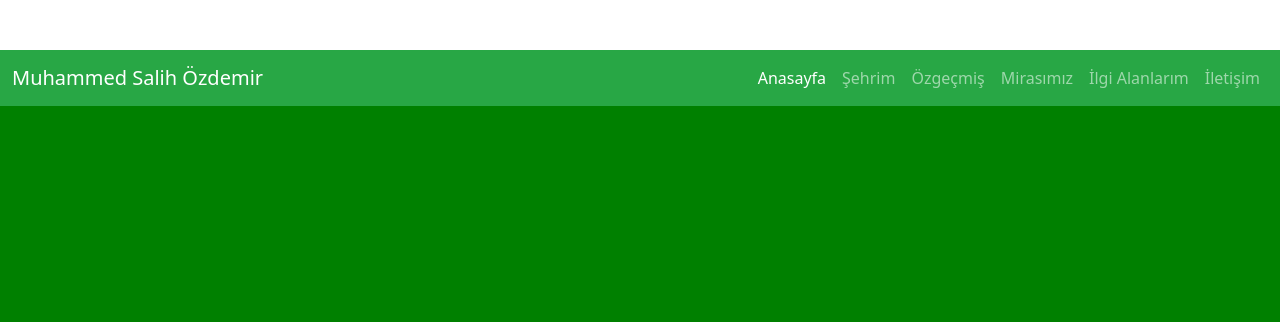
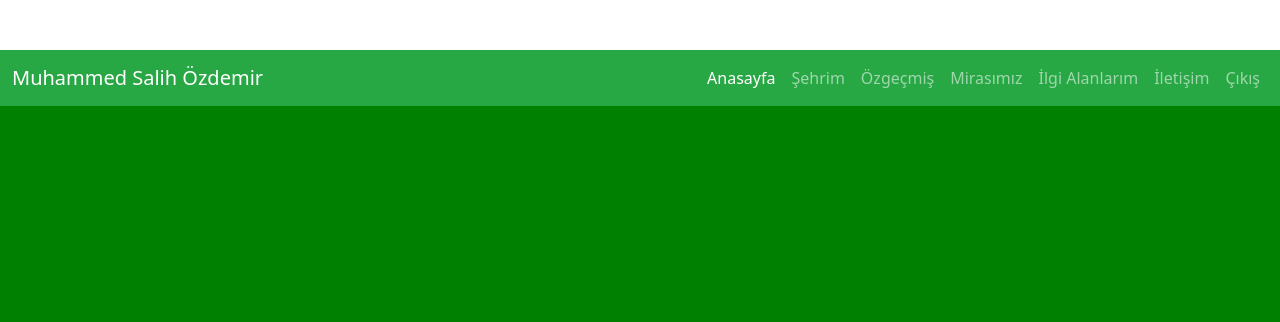
Before and after one commit to salihoz28/salihoz-WEBtek-Proje, a plain HTML site: page hakkimda.html in a window 1280 px wide. Shown: the top 322 px of the page. Drawn offline with nearby package versions, Linux system fonts and the light colour scheme.

Commit message:
Update hakkimda.html

```diff
--- a/hakkimda.html
+++ b/hakkimda.html
@@ -50,6 +50,10 @@
                 <li class="nav-item">
                     <a class="nav-link" href="iletisim.html" target="_blank">İletişim</a>
                 </li>
+		 <li class="nav-item">
+                    <a class="nav-link" href="index.html" >Çıkış</a>
+                </li>
+
             </ul>
         </div>
     </div>
```
